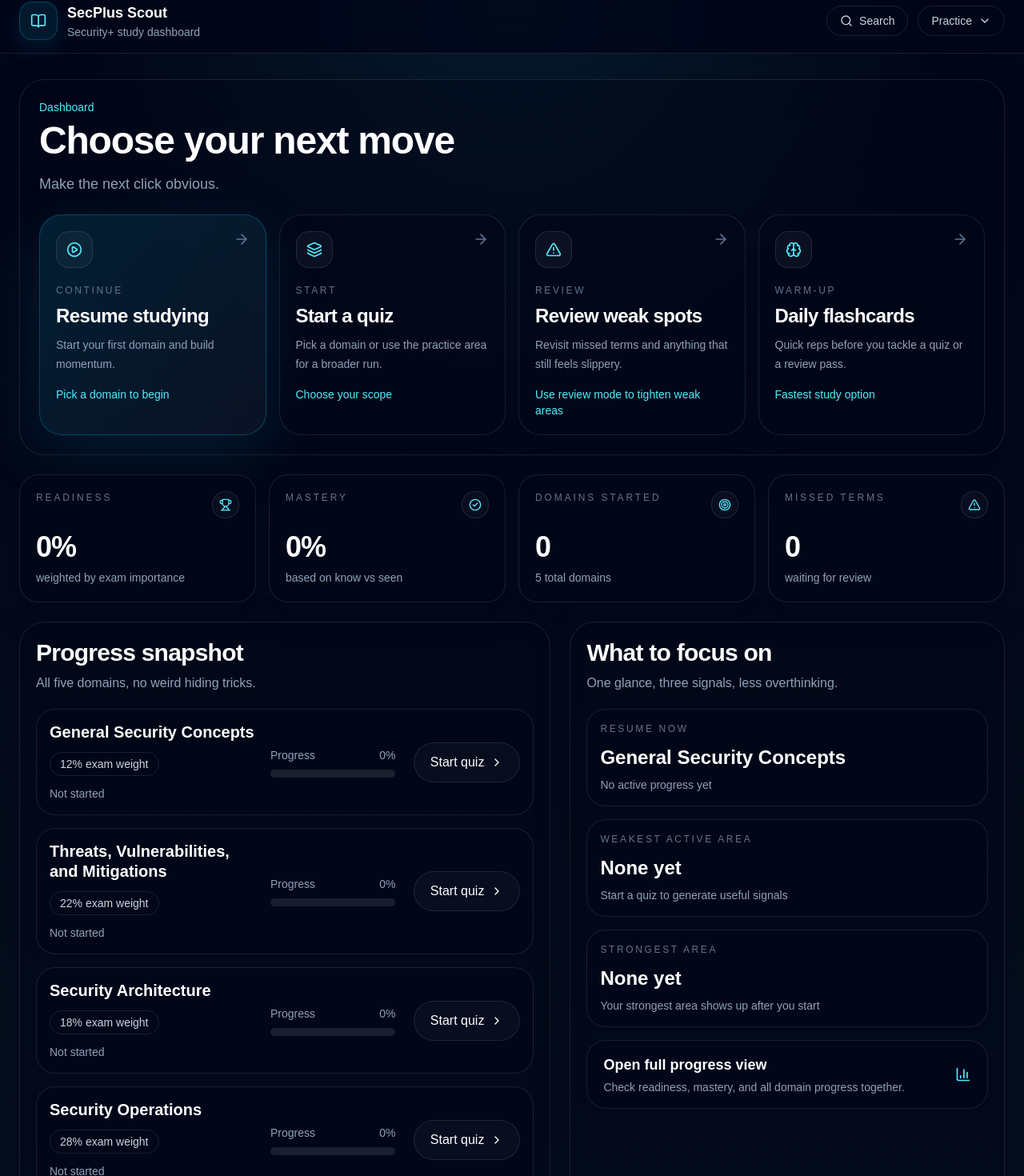
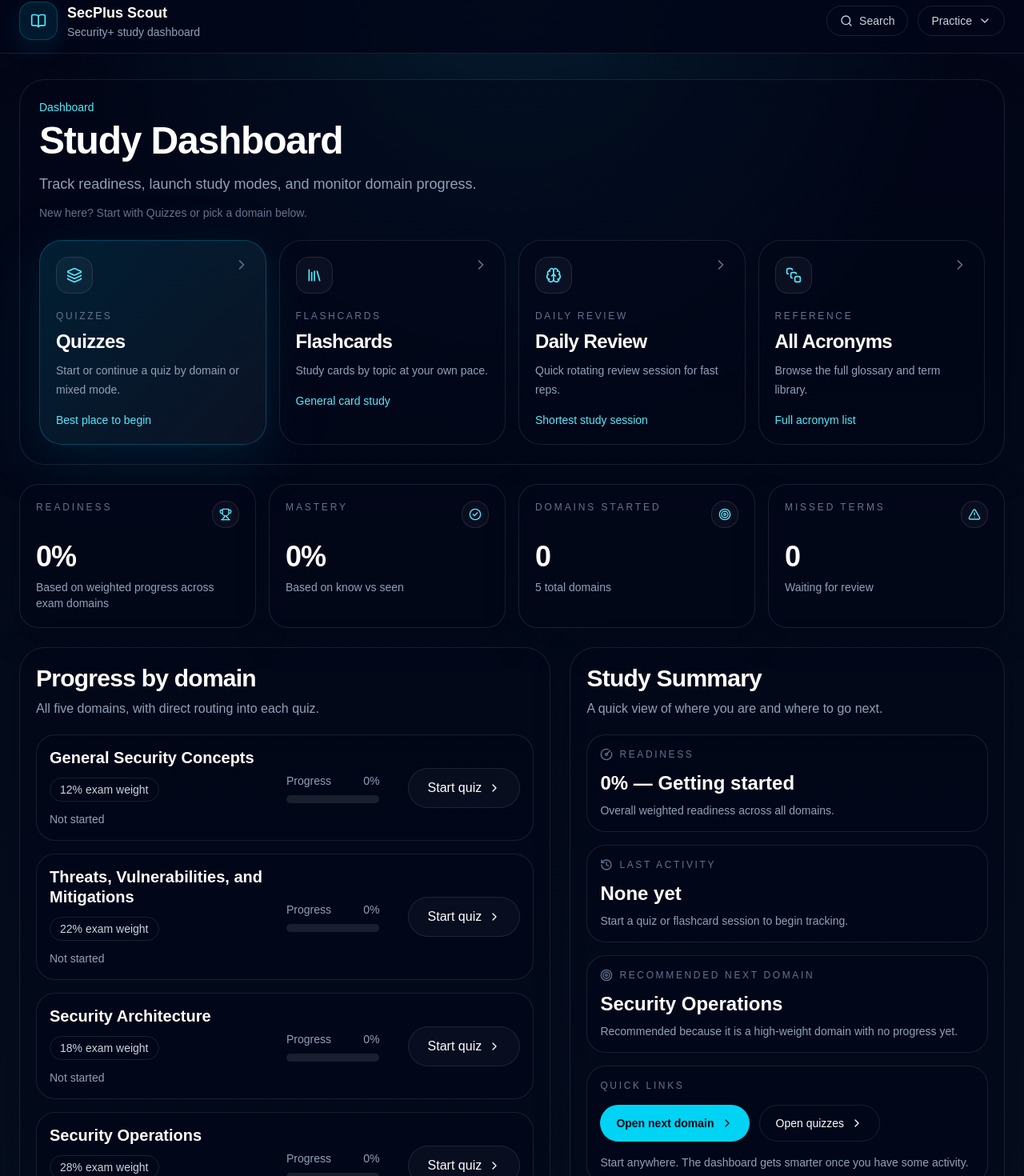
Before and after one commit to Dan-Smith88/secplus-scout, a Next.js app: page / in a window 1280 px wide. Shown: the part 14-1484 px from the top of the page at 80% size. Built offline with nearby package versions, Linux system fonts and the light colour scheme.

Commit message:
Continued updated homepage

```diff
--- a/app/page.tsx
+++ b/app/page.tsx
@@ -2,23 +2,24 @@
 
 import Link from "next/link";
 import {
-  ArrowRight,
   Trophy,
   CheckCircle2,
+  Target,
   AlertTriangle,
-  Target,
+  Layers3,
+  Library,
+  Brain,
+  SquareStack,
   ChevronRight,
-  PlayCircle,
-  Layers3,
-  Brain,
-  BarChart3,
+  CircleGauge,
+  History,
   type LucideIcon,
 } from "lucide-react";
 import { useEffect, useMemo, useState } from "react";
+import TopNav from "../components/TopNav";
 import { domains as securityDomains } from "../lib/securityData";
 import { loadMastery } from "../lib/masteryStorage";
 import { MasteryStore } from "../lib/masteryTypes";
-import TopNav from "../components/TopNav";
 
 const STORAGE_KEY = "secplus-domain-progress-v1";
 
@@ -101,18 +102,42 @@ function ActionCard({
         <div className="rounded-2xl border border-white/10 bg-white/[0.04] p-3">
           <Icon className="h-5 w-5 text-cyan-300" />
         </div>
-
-        <ArrowRight className="h-5 w-5 text-slate-500 transition group-hover:translate-x-0.5 group-hover:text-cyan-300" />
+        <ChevronRight className="h-5 w-5 text-slate-500 transition group-hover:translate-x-0.5 group-hover:text-cyan-300" />
       </div>
 
       <div className="mt-5 text-xs uppercase tracking-[0.22em] text-slate-500">
         {eyebrow}
       </div>
-      <div className="mt-2 text-2xl font-semibold tracking-tight text-white">{title}</div>
+      <div className="mt-2 text-2xl font-semibold tracking-tight text-white">
+        {title}
+      </div>
       <div className="mt-2 text-sm leading-6 text-slate-400">{description}</div>
 
       {meta ? <div className="mt-4 text-sm font-medium text-cyan-300">{meta}</div> : null}
     </Link>
+  );
+}
+
+function SummaryCard({
+  icon: Icon,
+  title,
+  value,
+  sub,
+}: {
+  icon: LucideIcon;
+  title: string;
+  value: string;
+  sub: string;
+}) {
+  return (
+    <div className="rounded-3xl border border-white/10 bg-slate-950/60 p-4">
+      <div className="flex items-center gap-2 text-xs uppercase tracking-[0.22em] text-slate-500">
+        <Icon className="h-4 w-4" />
+        {title}
+      </div>
+      <div className="mt-3 text-2xl font-semibold text-white">{value}</div>
+      <div className="mt-2 text-sm text-slate-400">{sub}</div>
+    </div>
   );
 }
 
@@ -125,9 +150,17 @@ function getDomainStatus(progress: number) {
 
 function getDomainAction(progress: number) {
   if (progress === 0) return "Start quiz";
-  if (progress < 70) return "Continue";
-  if (progress < 90) return "Review";
+  if (progress < 70) return "Resume quiz";
+  if (progress < 100) return "Review quiz";
   return "Maintain";
+}
+
+function getReadinessLabel(readiness: number) {
+  if (readiness < 25) return "Getting started";
+  if (readiness < 50) return "Building foundation";
+  if (readiness < 75) return "Progressing well";
+  if (readiness < 90) return "Nearly ready";
+  return "Exam-ready review";
 }
 
 export default function HomePage() {
@@ -166,6 +199,7 @@ export default function HomePage() {
     return Math.round(weightedScore / totalWeight);
   }, [homepageDomains]);
 
+  const readinessLabel = getReadinessLabel(overallReadiness);
   const domainsStarted = homepageDomains.filter((d) => d.progress > 0).length;
 
   const masteryTotals = useMemo(() => {
@@ -195,23 +229,21 @@ export default function HomePage() {
     return null;
   }, [homepageDomains]);
 
-  const nextUnstartedDomain = useMemo(() => {
-    return homepageDomains.find((d) => d.progress === 0) ?? null;
+  const nextPriorityDomain = useMemo(() => {
+    const unstarted = homepageDomains.filter((d) => d.progress === 0);
+    if (unstarted.length > 0) {
+      return [...unstarted].sort((a, b) => b.weight - a.weight)[0];
+    }
+
+    const active = homepageDomains.filter((d) => d.progress < 100);
+    if (active.length > 0) {
+      return [...active].sort((a, b) => a.progress - b.progress || b.weight - a.weight)[0];
+    }
+
+    return homepageDomains[0] ?? null;
   }, [homepageDomains]);
 
-  const weakestStartedDomain = useMemo(() => {
-    const started = homepageDomains.filter((d) => d.progress > 0);
-    if (started.length === 0) return null;
-    return [...started].sort((a, b) => a.progress - b.progress)[0];
-  }, [homepageDomains]);
-
-  const strongestDomain = useMemo(() => {
-    const started = homepageDomains.filter((d) => d.progress > 0);
-    if (started.length === 0) return null;
-    return [...started].sort((a, b) => b.progress - a.progress)[0];
-  }, [homepageDomains]);
-
-  const resumeDomain = lastActiveDomain ?? nextUnstartedDomain ?? homepageDomains[0] ?? null;
+  const hasProgress = domainsStarted > 0;
 
   return (
     <div className="min-h-screen bg-[radial-gradient(circle_at_top,_rgba(34,211,238,0.10),_transparent_30%),linear-gradient(180deg,_#020617_0%,_#06101f_100%)] text-white">
@@ -222,61 +254,52 @@ export default function HomePage() {
           <div className="max-w-3xl">
             <div className="text-sm font-medium text-cyan-300">Dashboard</div>
             <h1 className="mt-2 text-4xl font-semibold tracking-tight text-white sm:text-5xl">
-              Choose your next move
+              Study Dashboard
             </h1>
             <p className="mt-4 text-base text-slate-400 sm:text-lg">
-              Make the next click obvious.
+              Track readiness, launch study modes, and monitor domain progress.
+            </p>
+            <p className="mt-3 text-sm text-slate-500">
+              New here? Start with Quizzes or pick a domain below.
             </p>
           </div>
 
           <div className="mt-6 grid gap-4 md:grid-cols-2 xl:grid-cols-4">
             <ActionCard
-              href={resumeDomain ? `/study/${resumeDomain.code}` : "/study"}
-              icon={PlayCircle}
-              eyebrow="Continue"
-              title="Resume studying"
-              description={
-                resumeDomain?.progress && resumeDomain.progress > 0
-                  ? `Continue ${resumeDomain.name} where you left off.`
-                  : "Start your first domain and build momentum."
-              }
-              meta={
-                resumeDomain?.progress && resumeDomain.progress > 0
-                  ? `${resumeDomain.progress}% complete`
-                  : "Pick a domain to begin"
-              }
+              href="/study"
+              icon={Layers3}
+              eyebrow="Quizzes"
+              title="Quizzes"
+              description="Start or continue a quiz by domain or mixed mode."
+              meta="Best place to begin"
               primary
             />
 
             <ActionCard
-              href="/study"
-              icon={Layers3}
-              eyebrow="Start"
-              title="Start a quiz"
-              description="Pick a domain or use the practice area for a broader run."
-              meta="Choose your scope"
-            />
-
-            <ActionCard
-              href="/study"
-              icon={AlertTriangle}
-              eyebrow="Review"
-              title="Review weak spots"
-              description="Revisit missed terms and anything that still feels slippery."
-              meta={
-                recentMissCount > 0
-                  ? `${recentMissCount} missed term${recentMissCount === 1 ? "" : "s"} waiting`
-                  : "Use review mode to tighten weak areas"
-              }
+              href="/flashcards"
+              icon={Library}
+              eyebrow="Flashcards"
+              title="Flashcards"
+              description="Study cards by topic at your own pace."
+              meta="General card study"
             />
 
             <ActionCard
               href="/daily-flashcards"
               icon={Brain}
-              eyebrow="Warm-up"
-              title="Daily flashcards"
-              description="Quick reps before you tackle a quiz or a review pass."
-              meta="Fastest study option"
+              eyebrow="Daily review"
+              title="Daily Review"
+              description="Quick rotating review session for fast reps."
+              meta="Shortest study session"
+            />
+
+            <ActionCard
+              href="/acronyms"
+              icon={SquareStack}
+              eyebrow="Reference"
+              title="All Acronyms"
+              description="Browse the full glossary and term library."
+              meta="Full acronym list"
             />
           </div>
         </section>
@@ -286,13 +309,13 @@ export default function HomePage() {
             icon={Trophy}
             title="Readiness"
             value={`${overallReadiness}%`}
-            sub="weighted by exam importance"
+            sub="Based on weighted progress across exam domains"
           />
           <StatCard
             icon={CheckCircle2}
             title="Mastery"
             value={`${masteryTotals.masteryScore}%`}
-            sub="based on know vs seen"
+            sub="Based on know vs seen"
           />
           <StatCard
             icon={Target}
@@ -304,21 +327,19 @@ export default function HomePage() {
             icon={AlertTriangle}
             title="Missed terms"
             value={`${recentMissCount}`}
-            sub="waiting for review"
+            sub="Waiting for review"
           />
         </section>
 
         <section className="mt-6 grid gap-6 xl:grid-cols-[1.1fr_0.9fr]">
           <div className="rounded-[2rem] border border-white/10 bg-slate-950/45 p-5 shadow-[0_12px_40px_rgba(2,6,23,0.35)]">
-            <div className="flex items-start justify-between gap-4">
             <div>
               <h2 className="text-3xl font-semibold tracking-tight text-white">
-                  Progress snapshot
+                Progress by domain
               </h2>
               <p className="mt-2 text-slate-400">
-                  All five domains, no weird hiding tricks.
+                All five domains, with direct routing into each quiz.
               </p>
-              </div>
             </div>
 
             <div className="mt-5 space-y-4">
@@ -327,9 +348,9 @@ export default function HomePage() {
                   key={domain.code}
                   className="rounded-3xl border border-white/10 bg-slate-950/60 p-4"
                 >
-                  <div className="grid gap-4 xl:grid-cols-[minmax(0,260px)_minmax(0,1fr)_140px] xl:items-center">
+                  <div className="grid gap-4 xl:grid-cols-[minmax(0,280px)_minmax(0,1fr)_160px] xl:items-center">
                     <div className="min-w-0">
-                      <h3 className="text-xl font-semibold leading-tight text-white">
+                      <h3 className="text-lg font-semibold leading-tight text-white xl:text-xl">
                         {domain.name}
                       </h3>
 
@@ -353,7 +374,7 @@ export default function HomePage() {
                     <div className="flex xl:justify-end">
                       <Link
                         href={`/study/${domain.code}`}
-                        className="inline-flex min-w-[120px] items-center justify-center gap-2 rounded-full border border-white/10 bg-white/[0.03] px-5 py-3 text-base font-medium text-white transition hover:bg-white/5"
+                        className="inline-flex min-w-[140px] items-center justify-center gap-2 rounded-full border border-white/10 bg-white/[0.03] px-5 py-3 text-base font-medium text-white transition hover:bg-white/5"
                       >
                         {getDomainAction(domain.progress)}
                         <ChevronRight className="h-4 w-4" />
@@ -368,69 +389,74 @@ export default function HomePage() {
           <div className="rounded-[2rem] border border-white/10 bg-slate-950/45 p-5 shadow-[0_12px_40px_rgba(2,6,23,0.35)]">
             <div>
               <h2 className="text-3xl font-semibold tracking-tight text-white">
-                What to focus on
+                Study Summary
               </h2>
               <p className="mt-2 text-slate-400">
-                One glance, three signals, less overthinking.
+                A quick view of where you are and where to go next.
               </p>
             </div>
 
             <div className="mt-5 space-y-4">
-              <div className="rounded-3xl border border-white/10 bg-slate-950/60 p-4">
-                <div className="text-xs uppercase tracking-[0.22em] text-slate-500">
-                  Resume now
-                </div>
-                <div className="mt-3 text-2xl font-semibold text-white">
-                  {resumeDomain?.name ?? "Choose a domain"}
-                </div>
-                <div className="mt-2 text-sm text-slate-400">
-                  {resumeDomain?.progress && resumeDomain.progress > 0
-                    ? `${resumeDomain.progress}% complete`
-                    : "No active progress yet"}
-                </div>
-              </div>
+              <SummaryCard
+                icon={CircleGauge}
+                title="Readiness"
+                value={`${overallReadiness}% — ${readinessLabel}`}
+                sub="Overall weighted readiness across all domains."
+              />
+
+              <SummaryCard
+                icon={History}
+                title="Last activity"
+                value={lastActiveDomain?.name ?? "None yet"}
+                sub={
+                  lastActiveDomain
+                    ? `${lastActiveDomain.progress}% complete`
+                    : "Start a quiz or flashcard session to begin tracking."
+                }
+              />
+
+              <SummaryCard
+                icon={Target}
+                title="Recommended next domain"
+                value={nextPriorityDomain?.name ?? "General Security Concepts"}
+                sub={
+                  nextPriorityDomain
+                    ? nextPriorityDomain.progress === 0
+                      ? `Recommended because it is a high-weight domain with no progress yet.`
+                      : `Recommended because it is the next best area to tighten.`
+                    : "Good starting point for focused practice."
+                }
+              />
 
               <div className="rounded-3xl border border-white/10 bg-slate-950/60 p-4">
                 <div className="text-xs uppercase tracking-[0.22em] text-slate-500">
-                  Weakest active area
-                </div>
-                <div className="mt-3 text-2xl font-semibold text-white">
-                  {weakestStartedDomain?.name ?? "None yet"}
-                </div>
-                <div className="mt-2 text-sm text-slate-400">
-                  {weakestStartedDomain
-                    ? `${weakestStartedDomain.progress}% complete`
-                    : "Start a quiz to generate useful signals"}
-                </div>
+                  Quick links
                 </div>
 
-              <div className="rounded-3xl border border-white/10 bg-slate-950/60 p-4">
-                <div className="text-xs uppercase tracking-[0.22em] text-slate-500">
-                  Strongest area
-                </div>
-                <div className="mt-3 text-2xl font-semibold text-white">
-                  {strongestDomain?.name ?? "None yet"}
-                </div>
-                <div className="mt-2 text-sm text-slate-400">
-                  {strongestDomain
-                    ? `${strongestDomain.progress}% complete`
-                    : "Your strongest area shows up after you start"}
-                </div>
+                <div className="mt-4 flex flex-wrap gap-3">
+                  <Link
+                    href={nextPriorityDomain ? `/study/${nextPriorityDomain.code}` : "/study"}
+                    className="inline-flex items-center gap-2 rounded-full bg-cyan-400 px-5 py-3 text-sm font-semibold text-slate-950 transition hover:bg-cyan-300"
+                  >
+                    Open next domain
+                    <ChevronRight className="h-4 w-4" />
+                  </Link>
+
+                  <Link
+                    href="/study"
+                    className="inline-flex items-center gap-2 rounded-full border border-white/10 px-5 py-3 text-sm font-medium text-white transition hover:bg-white/5"
+                  >
+                    Open quizzes
+                    <ChevronRight className="h-4 w-4" />
+                  </Link>
                 </div>
 
-              <Link
-                href="/"
-                className="flex items-center justify-between rounded-3xl border border-white/10 bg-slate-950/60 px-5 py-4 transition hover:border-cyan-400/25 hover:bg-cyan-400/[0.05]"
-              >
-                <div>
-                  <div className="text-lg font-semibold text-white">Open full progress view</div>
-                  <div className="mt-1 text-sm text-slate-400">
-                    Check readiness, mastery, and all domain progress together.
+                {!hasProgress ? (
+                  <p className="mt-4 text-sm text-slate-400">
+                    Start anywhere. The dashboard gets smarter once you have some activity.
+                  </p>
+                ) : null}
               </div>
-                </div>
-
-                <BarChart3 className="h-5 w-5 text-cyan-300" />
-              </Link>
             </div>
           </div>
         </section>
```
Lines whose indentation alone changed are shown as unchanged.
